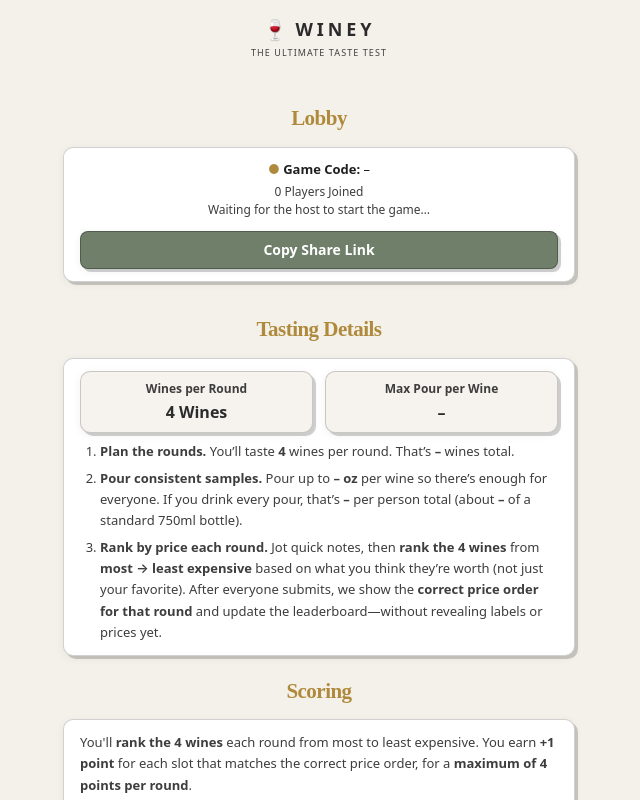
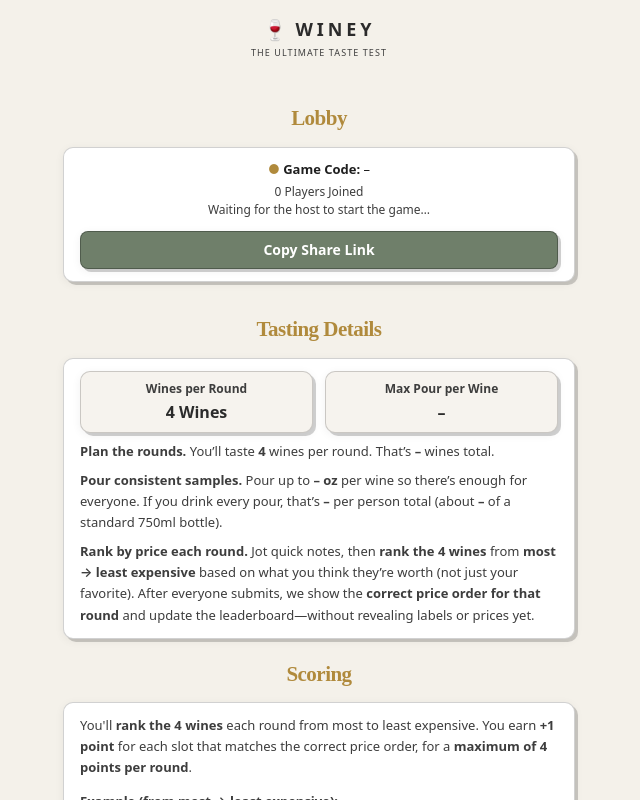
Before and after one commit to maximkali/Winey-Windsurf, a Next.js app: page /player/lobby in a window 1280 px wide. Shown: the top 800 px of the page, without its empty margins (321-961 px from the left). Built offline with nearby package versions, Linux system fonts and the light colour scheme.

Commit message:
Improve setup instructions & create error

```diff
--- a/src/app/host/setup/page.tsx
+++ b/src/app/host/setup/page.tsx
@@ -101,7 +101,8 @@ export default function HostSetupPage() {
 
       router.push(`/host/wine-list?gameCode=${encodeURIComponent(res.gameCode)}&uid=${encodeURIComponent(res.hostUid)}`);
     } catch (e) {
-      setError(e instanceof Error ? e.message : 'Failed to create game');
+      const msg = e instanceof Error ? e.message : 'Failed to create game';
+      setError(msg === 'INVALID_INPUT' ? 'Error: missing name or email.' : msg);
     } finally {
       setLoading(false);
     }
@@ -114,7 +115,7 @@ export default function HostSetupPage() {
           <WineyCard className="winey-card-pad">
             <div>
               <WineyTitle className="text-center">Setup Tasting</WineyTitle>
-              <ol className="mt-1.5 text-left text-[13px] leading-relaxed text-[color:var(--winey-muted)] list-decimal pl-5 space-y-1.5">
+              <ol className="mt-1.5 text-left text-[13px] leading-relaxed text-[color:var(--winey-muted)] list-decimal pl-5 space-y-1.5 marker:font-semibold marker:text-[color:var(--winey-muted-2)]">
                 <li>
                   Choose the number of <span className="font-semibold">players</span>, <span className="font-semibold">bottles</span>, and{' '}
                   <span className="font-semibold">rounds</span>, then click <span className="font-semibold">Create</span>.
--- a/src/components/winey/TastingDetails.tsx
+++ b/src/components/winey/TastingDetails.tsx
@@ -35,8 +35,7 @@ export function TastingDetails({ tastingConfig }: { tastingConfig: TastingDetail
       </div>
 
       <div className="mt-2 space-y-2 text-left text-[13px] leading-relaxed text-[color:var(--winey-muted)]">
-        <ol className="list-decimal pl-5 space-y-1.5">
-          <li>
+        <p>
           <span className="font-semibold">Plan the rounds.</span> You’ll taste <span className="font-semibold">{bottlesPerRound}</span> wine{bottlesPerRound === 1 ? '' : 's'} per round
           {rounds ? (
             <>
@@ -45,19 +44,20 @@ export function TastingDetails({ tastingConfig }: { tastingConfig: TastingDetail
             </>
           ) : null}
           {'.'} That’s <span className="font-semibold">{totalWines || ' – '}</span> wine{totalWines === 1 ? '' : 's'} total.
-          </li>
-          <li>
+        </p>
+
+        <p>
           <span className="font-semibold">Pour consistent samples.</span> Pour up to{' '}
           <span className="font-semibold">{tastingConfig.ozPerPersonPerBottle === null ? ' – ' : tastingConfig.ozPerPersonPerBottle.toFixed(2)} oz</span> per wine so there’s enough for everyone. If you drink every pour, that’s{' '}
           <span className="font-semibold">{tastingConfig.totalOzPerPerson === null ? ' – ' : `${tastingConfig.totalOzPerPerson.toFixed(2)} oz`}</span> per person total (about{' '}
           <span className="font-semibold">{tastingConfig.percentOfStandardBottle === null ? ' – ' : `${tastingConfig.percentOfStandardBottle}%`}</span> of a standard 750ml bottle).
-          </li>
-          <li>
+        </p>
+
+        <p>
           <span className="font-semibold">Rank by price each round.</span> Jot quick notes, then <span className="font-semibold">rank the {tastingConfig.bottlesPerRound} wines</span> from{' '}
           <span className="font-semibold">most → least expensive</span> based on what you think they’re worth (not just your favorite). After everyone submits, we show the{' '}
           <span className="font-semibold">correct price order for that round</span> and update the leaderboard—without revealing labels or prices yet.
-          </li>
-        </ol>
+        </p>
       </div>
     </div>
   );
```
Lines whose indentation alone changed are shown as unchanged.
